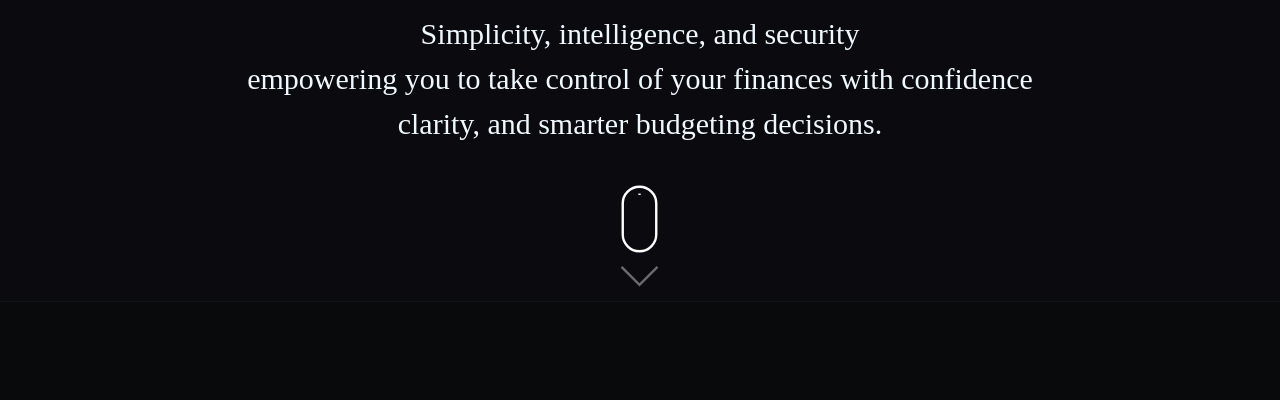
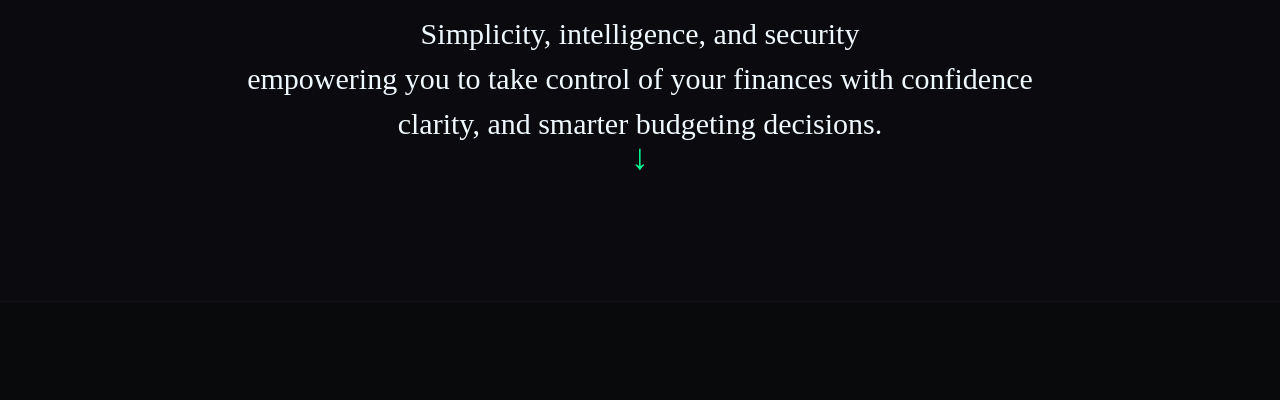
Before and after one commit to Dannienzo/Budget-project, a React (Vite) app in the folder Budget-tracker/: page / in a window 1280 px wide. Shown: the part 1940-2340 px from the top of the page. Built offline with nearby package versions, Linux system fonts and the light colour scheme.

Commit message:
remove missing lottie file fix testimonial

```diff
--- a/Budget-tracker/src/Components/Pages/testiminial/Testimonial.jsx
+++ b/Budget-tracker/src/Components/Pages/testiminial/Testimonial.jsx
@@ -1,6 +1,4 @@
 import React from 'react'
-import Lottie from "lottie-react"
-import scrollIcon from "../../../assets/scroll-Down.json"
 import '../testiminial/testimonial.css'
 
 
@@ -11,7 +9,7 @@ function Testimonial() {
         Simplicity, intelligence, and security <br />empowering you to take control of your finances with confidence <br />clarity, and smarter budgeting decisions.
         </p>
       <div style={{ width: 80, margin: "0 auto", height: 80 }}>
-        <Lottie animationData={scrollIcon} loop={true} autoplay={true} style={{ cursor: "pointer" }}  />
+         <div className="animate-bounce text-primary text-4xl">↓</div>
       </div>
     </div>
   )
```
